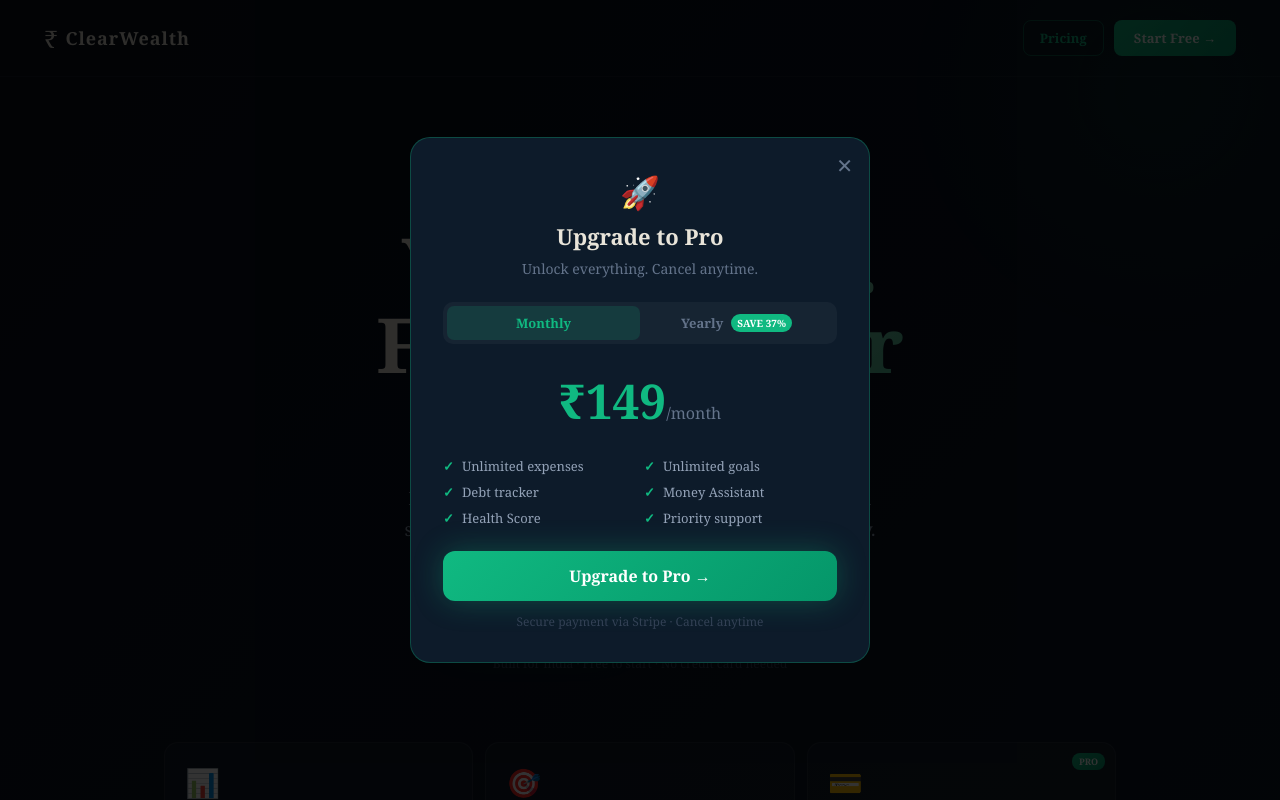
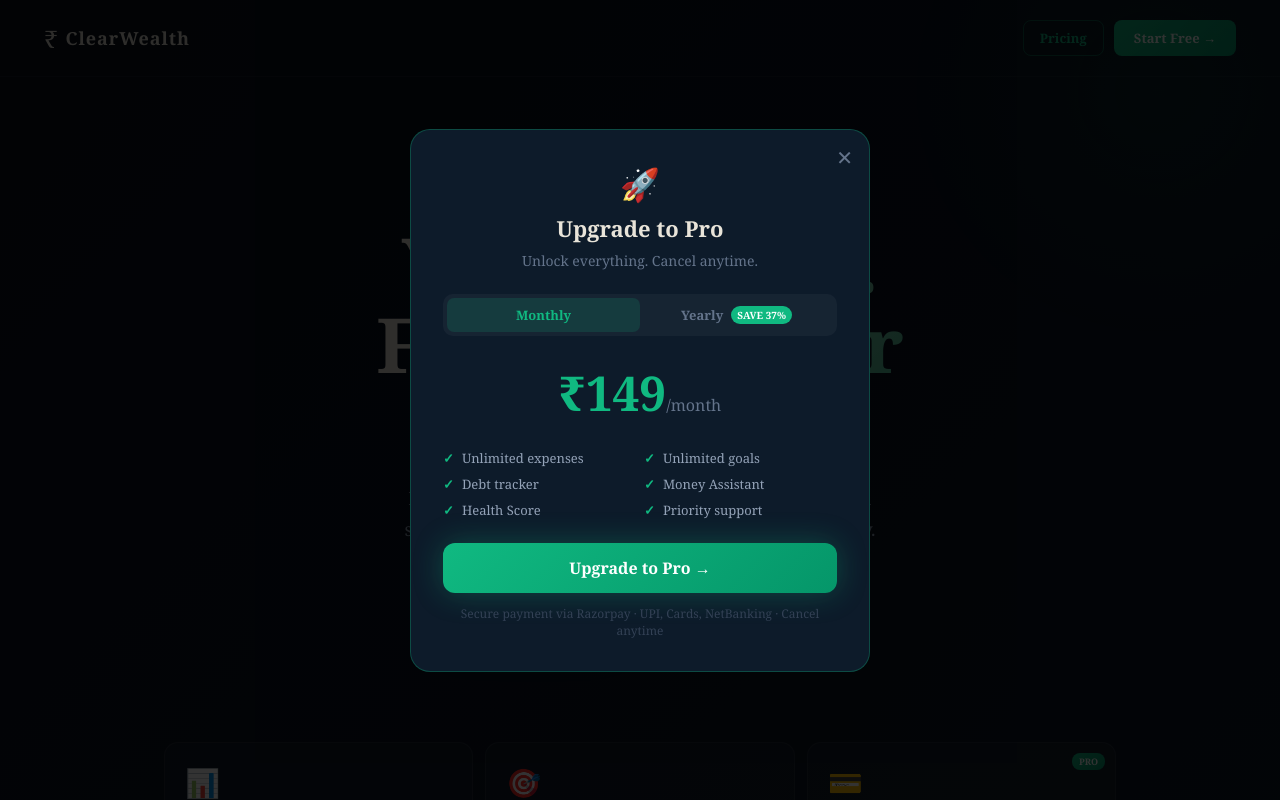
Before and after one commit to Sidddd699/ClearWealth, a React (Vite) app: page / in a window 1280 px wide. Both pictures are taken after a click on the button "Pricing". Shown: the top 800 px of the page. Built offline with nearby package versions, Linux system fonts and the light colour scheme.

Commit message:
Update App.jsx

```diff
--- a/src/App.jsx
+++ b/src/App.jsx
@@ -1,10 +1,11 @@
 import { useState, useEffect, useRef, useCallback } from "react";
 
 // ─────────────────────────────────────────────
-// CONFIG — replace these with your real values
+// CONFIG — replace these with your real Razorpay Payment Link URLs
+// Get them from: razorpay.com → Payment Links → Create
 // ─────────────────────────────────────────────
-const STRIPE_MONTHLY_LINK = "https://buy.stripe.com/YOUR_MONTHLY_LINK";   // ← paste your Stripe link
-const STRIPE_YEARLY_LINK  = "https://buy.stripe.com/YOUR_YEARLY_LINK";    // ← paste your Stripe link
+const RAZORPAY_MONTHLY_LINK = "https://rzp.io/rzp/tmxt2j1e";
+const RAZORPAY_YEARLY_LINK  = "https://rzp.io/rzp/JhS6pjaK";
 const CLAUDE_MODEL = "claude-sonnet-4-20250514";
 
 // ─────────────────────────────────────────────
@@ -148,11 +149,11 @@ function UpgradeModal({ onClose }) {
           ))}
         </div>
 
-        <a href={yearly ? STRIPE_YEARLY_LINK : STRIPE_MONTHLY_LINK} target="_blank" rel="noreferrer"
+        <a href={yearly ? RAZORPAY_YEARLY_LINK : RAZORPAY_MONTHLY_LINK} target="_blank" rel="noreferrer"
           style={{ display:"block", width:"100%", padding:"14px 0", background:"linear-gradient(135deg,#10b981,#059669)", border:"none", borderRadius:12, color:"#fff", fontSize:16, fontWeight:700, cursor:"pointer", textAlign:"center", textDecoration:"none", boxSizing:"border-box", boxShadow:"0 0 30px rgba(16,185,129,0.3)" }}>
           Upgrade to Pro →
         </a>
-        <p style={{ textAlign:"center", fontSize:12, color:"#334155", marginTop:12, marginBottom:0 }}>Secure payment via Stripe · Cancel anytime</p>
+        <p style={{ textAlign:"center", fontSize:12, color:"#334155", marginTop:12, marginBottom:0 }}>Secure payment via Razorpay · UPI, Cards, NetBanking · Cancel anytime</p>
       </div>
     </div>
   );
```
